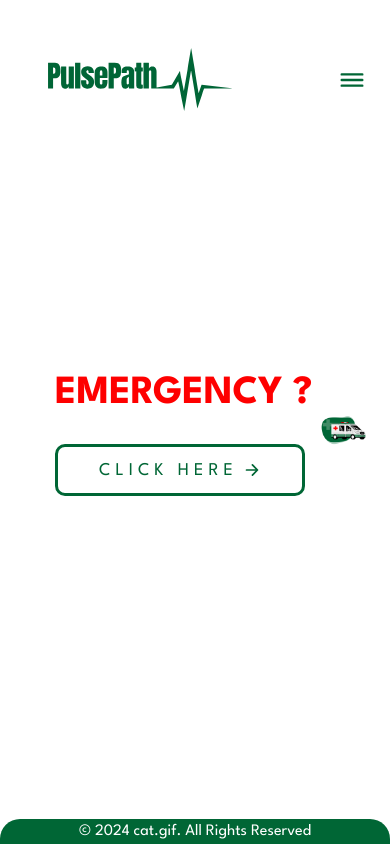
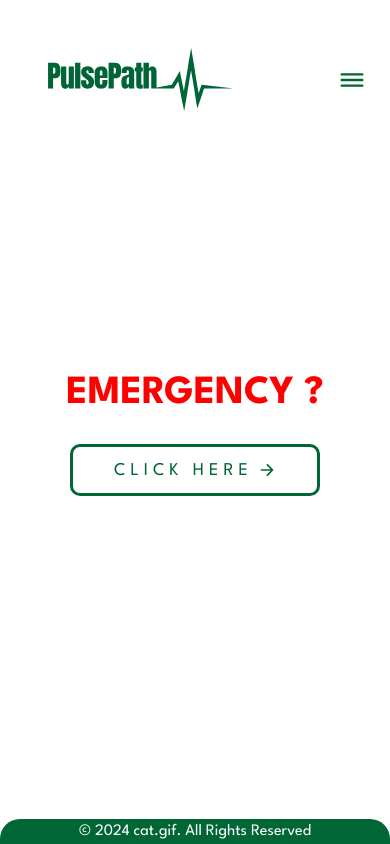
Before and after one commit to BishnuTimilsena/PulsePath, a PHP site: page / in a window 390 px wide. Run offline with PHP 8.4, Linux system fonts and the light colour scheme; a user stored in the database is signed in; data comes from the database, SQL or seed files in the repository.

Commit message:
Css overwrite and index fixed

```diff
--- a/assets/CSS/style.css
+++ b/assets/CSS/style.css
@@ -111,6 +111,7 @@ body {
   width: 100%;
   font-size: 1.6rem;
   padding-block-start: 90px;
+  overflow-x: hidden;
 }
 
 /*-----------------------------------*\
@@ -1053,3 +1054,24 @@ label {
     max-width: 1000px;
   }
 }
+
+@media screen and (max-width: 768px) {
+  .hero {
+    display: flex;
+    flex-direction: column;
+    justify-content: center;
+    align-items: center;
+  }
+
+  .hero .container {
+    display: flex;
+    flex-direction: column;
+    justify-content: center;
+    align-items: center;
+    margin-left: -20px;
+  }
+
+  .ambulance-png {
+    display: none;
+  }
+}
--- a/content/hospital.php
+++ b/content/hospital.php
@@ -42,7 +42,7 @@ if (!isset($_SESSION['uid'])) {
 </head>
 
 <body>
-  <?php include 'navbar/navbar.php'; ?>
+    <?php include 'navbar/navbar.php'; ?>
 
     <!-- Hospital Table Section -->
     <section class="hospital-section">
@@ -75,6 +75,7 @@ if (!isset($_SESSION['uid'])) {
     <?php
     include 'footer/footer.php';
     ?>
+
 </body>
 
 </html>
--- a/index.php
+++ b/index.php
@@ -39,14 +39,15 @@ if (isset($_POST['submit'])) {
   -->
     <link rel="preconnect" href="https://fonts.googleapis.com" />
     <link rel="preconnect" href="https://fonts.gstatic.com" crossorigin />
-    <link href="https://fonts.googleapis.com/css2?family=League+Spartan:wght@300;400;500;600;700&display=swap" rel="stylesheet" />
+    <link href="https://fonts.googleapis.com/css2?family=League+Spartan:wght@300;400;500;600;700&display=swap"
+        rel="stylesheet" />
 </head>
 
 <body id="top">
     <!--
     - #HEADER
   -->
-  <?php include 'content/navbar/navbar.php'; ?>
+    <?php include 'content/navbar/navbar.php'; ?>
 
     <!--
         - #HERO
```
